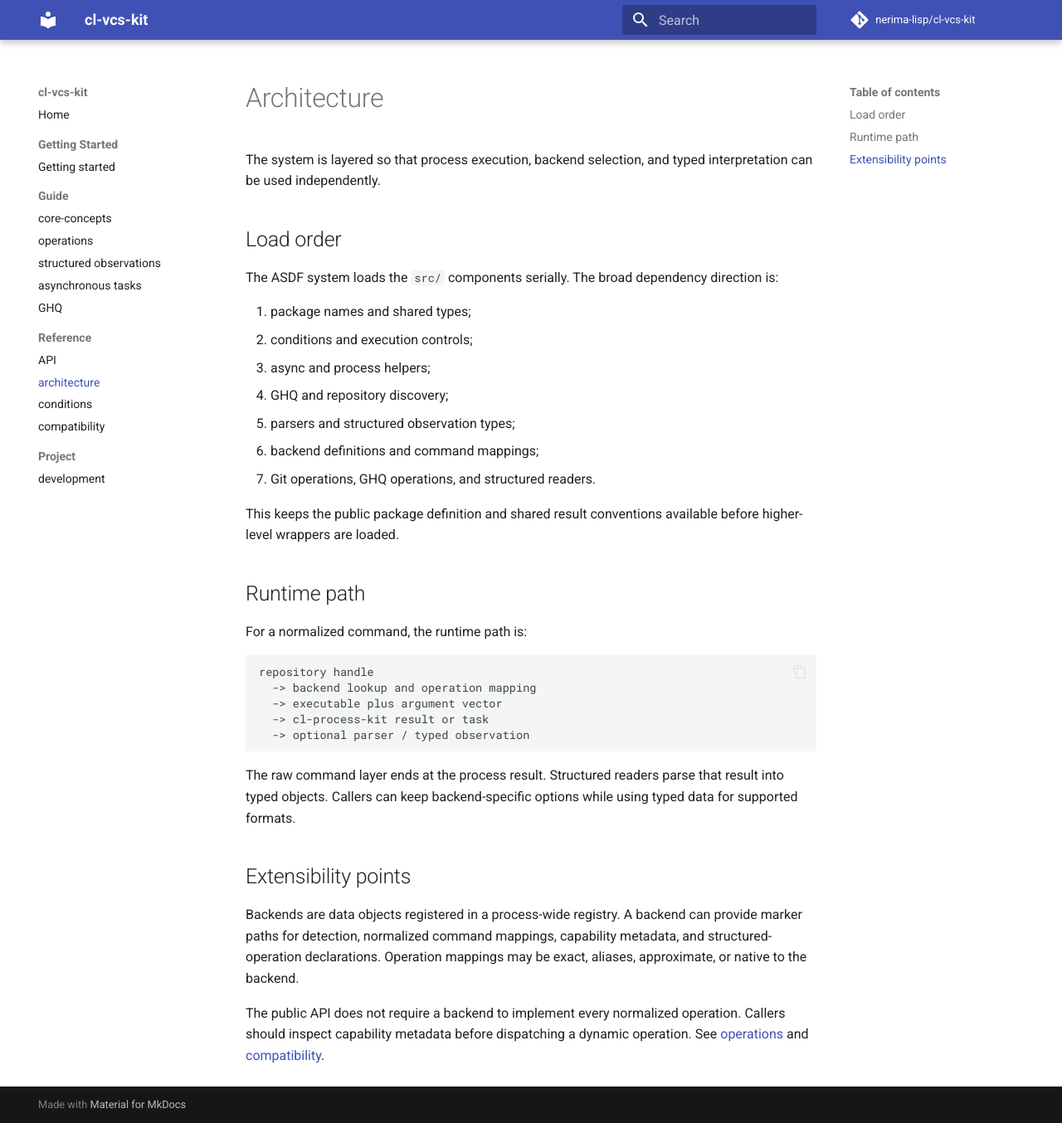
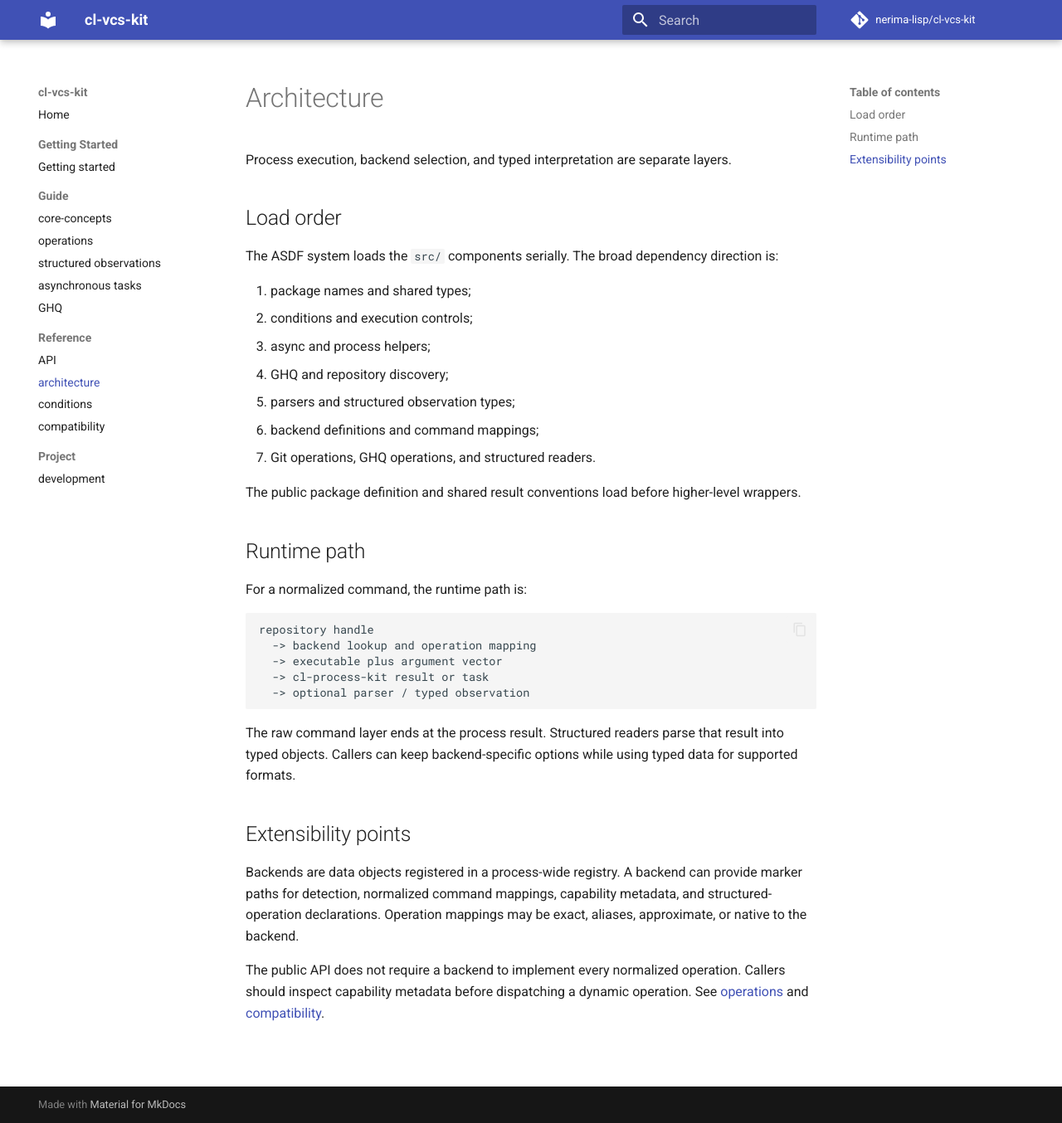
Before and after one commit to nerima-lisp/cl-vcs-kit, an MkDocs documentation site: the page built from docs/src/reference/architecture.md, in a window 1280 px wide and 1354 px high. Shown: the whole window at 83% size. Built offline with MkDocs 1.6.1 and Material for MkDocs 9.7.7, drawn with Linux system fonts in a browser that asks for light colours; comment, search, counter and statistics services are not loaded.

Commit message:
docs: remove remaining meta phrasing

```diff
--- a/docs/src/reference/architecture.md
+++ b/docs/src/reference/architecture.md
@@ -1,7 +1,7 @@
 # Architecture
 
-The system is layered so that process execution, backend selection, and typed
-interpretation can be used independently.
+Process execution, backend selection, and typed interpretation are separate
+layers.
 
 ## Load order
 
@@ -16,8 +16,8 @@ direction is:
 6. backend definitions and command mappings;
 7. Git operations, GHQ operations, and structured readers.
 
-This keeps the public package definition and shared result conventions
-available before higher-level wrappers are loaded.
+The public package definition and shared result conventions load before
+higher-level wrappers.
 
 ## Runtime path
 
```
Also changed, not shown: docs/src/getting-started.md (+1 -1 lines), docs/src/reference/compatibility.md (+2 -2 lines), README.md.
